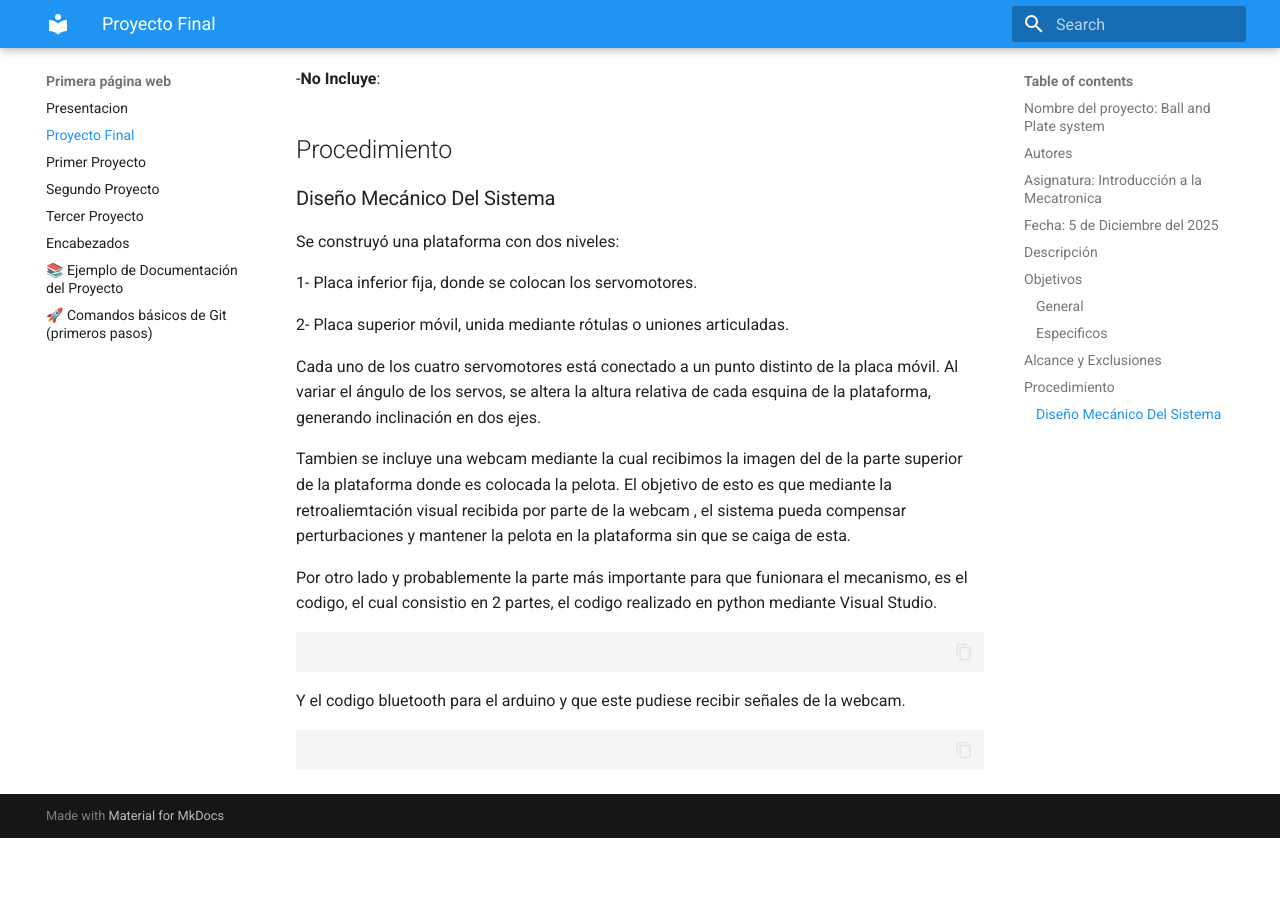
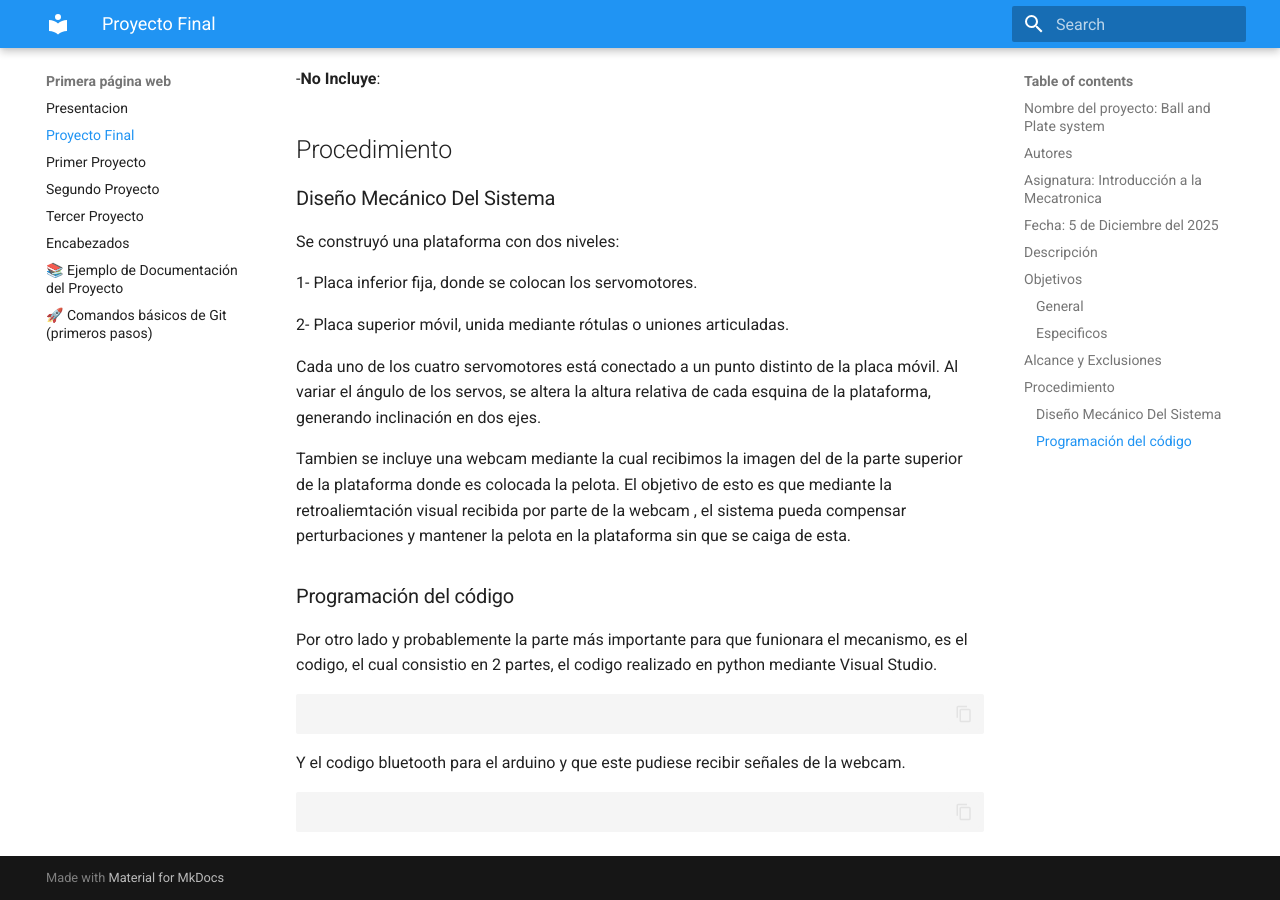
Before and after one commit to Rodrigo-ZC/ZC-ARCHS, an MkDocs documentation site: the page built from docs/Ball_and_plade_system.md, in a window 1280 px wide and 900 px high, scrolled down 1574 px. Built offline with MkDocs 1.6.1 and Material for MkDocs 9.7.7, drawn with Linux system fonts in a browser that asks for light colours; before the commit the page ends 2412 px from its top, so only the background shows below that.

Commit message:
Update Ball_and_plade_system.md

````diff
--- a/docs/Ball_and_plade_system.md
+++ b/docs/Ball_and_plade_system.md
@@ -59,6 +59,8 @@ Cada uno de los cuatro servomotores está conectado a un punto distinto de la pl
 
 Tambien se incluye una webcam mediante la cual recibimos la imagen del de la parte superior de la plataforma donde es colocada la pelota. El objetivo de esto es que mediante la retroaliemtación visual recibida por parte de la webcam , el sistema pueda compensar perturbaciones y mantener la pelota en la plataforma sin que se caiga de esta.
 
+###Programación del código
+
 Por otro lado y probablemente la parte más importante para que funionara el mecanismo, es el codigo, el cual consistio en 2 partes, el codigo realizado en python mediante Visual Studio.
 
 ```cpp
````
